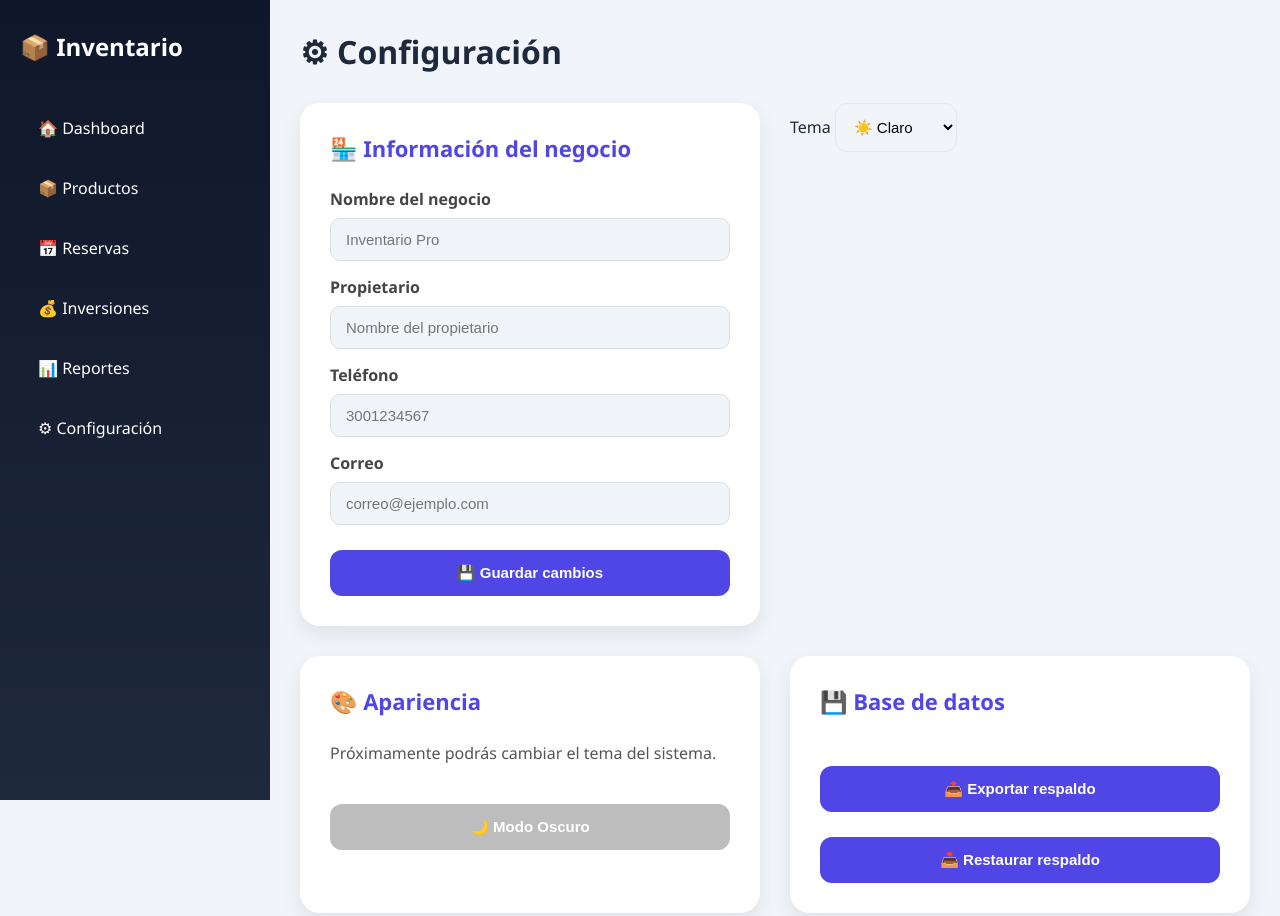
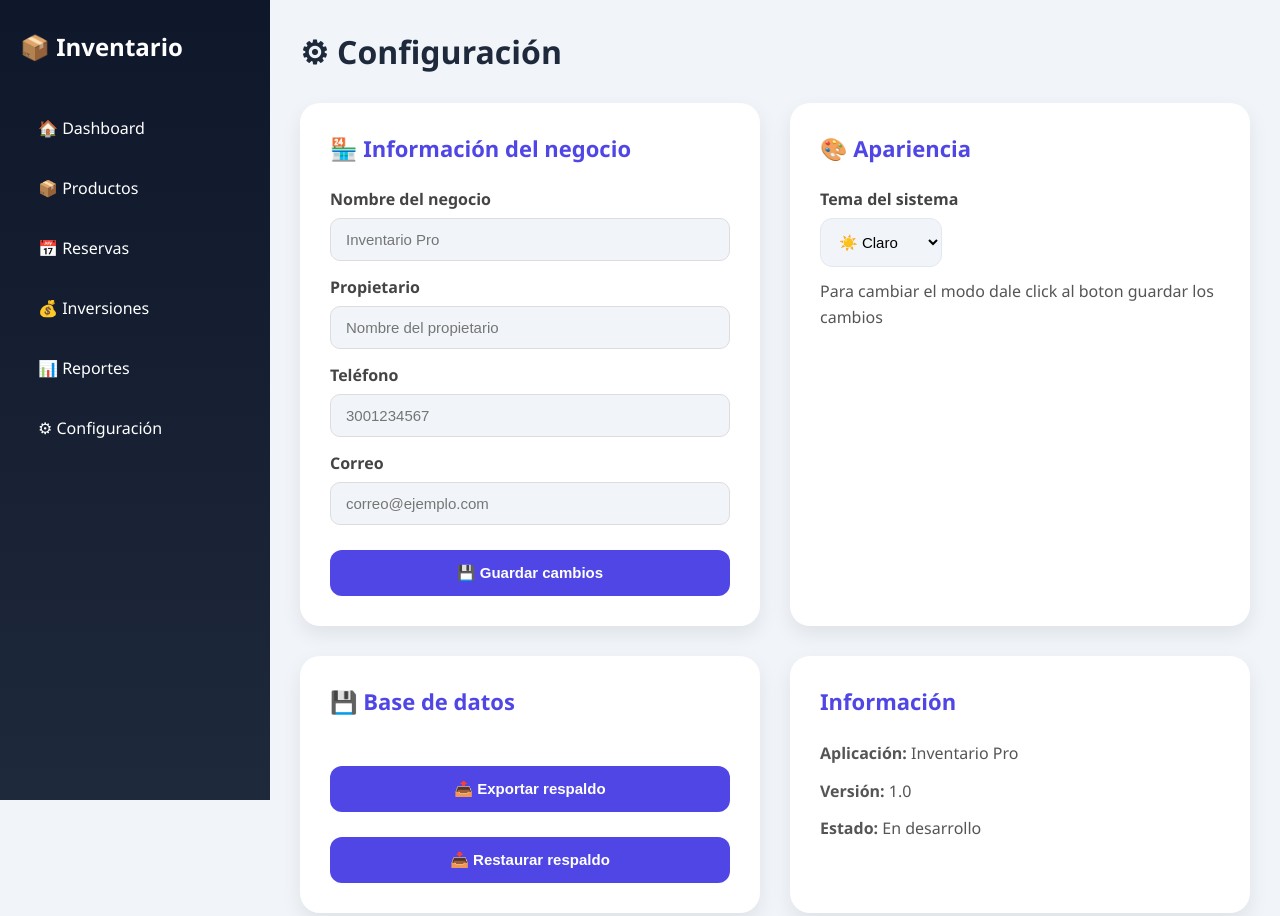
Before and after one commit to Sofia19c/Stock, a website: page Public/configuracion.html in a window 1280 px wide. Shown: the top 916 px of the page. Drawn offline with nearby package versions, Linux system fonts and the light colour scheme; no server answers.

Commit message:
he acabdo , faltan pruebas uwu

```diff
--- a/Public/configuracion.html
+++ b/Public/configuracion.html
@@ -114,11 +114,14 @@
                 </button>
 
             </div>
+            <div class="config-card tema-card">
 
-            <div class="campo">
+                <h2>
+                    🎨 Apariencia
+                </h2>
 
-                <label>
-                    Tema
+                <label for="tema">
+                    Tema del sistema
                 </label>
 
                 <select id="tema">
@@ -133,22 +136,9 @@
 
                 </select>
 
-            </div>
-
-            <!-- Apariencia -->
-            <div class="config-card">
-
-                <h2>
-                    🎨 Apariencia
-                </h2>
-
-                <p>
-                    Próximamente podrás cambiar el tema del sistema.
+                <p class="texto-ayuda">
+                    Para cambiar el modo dale click al boton guardar los cambios
                 </p>
-
-                <button disabled>
-                    🌙 Modo Oscuro
-                </button>
 
             </div>
 
--- a/Public/style.css
+++ b/Public/style.css
@@ -502,3 +502,29 @@ select{
 .toast-warning{
     background:#F59E0B;
 }
+
+/* ==========================
+   Transiciones globales
+========================== */
+
+body,
+.card,
+.config-card,
+.sidebar,
+button,
+input,
+select,
+.contenido,
+.grafica-panel,
+.tabla-productos,
+.tabla-reportes,
+.tabla-reservas,
+.tabla-inversiones{
+
+    transition:
+        background .35s ease,
+        color .35s ease,
+        border-color .35s ease,
+        box-shadow .35s ease;
+
+}
```
